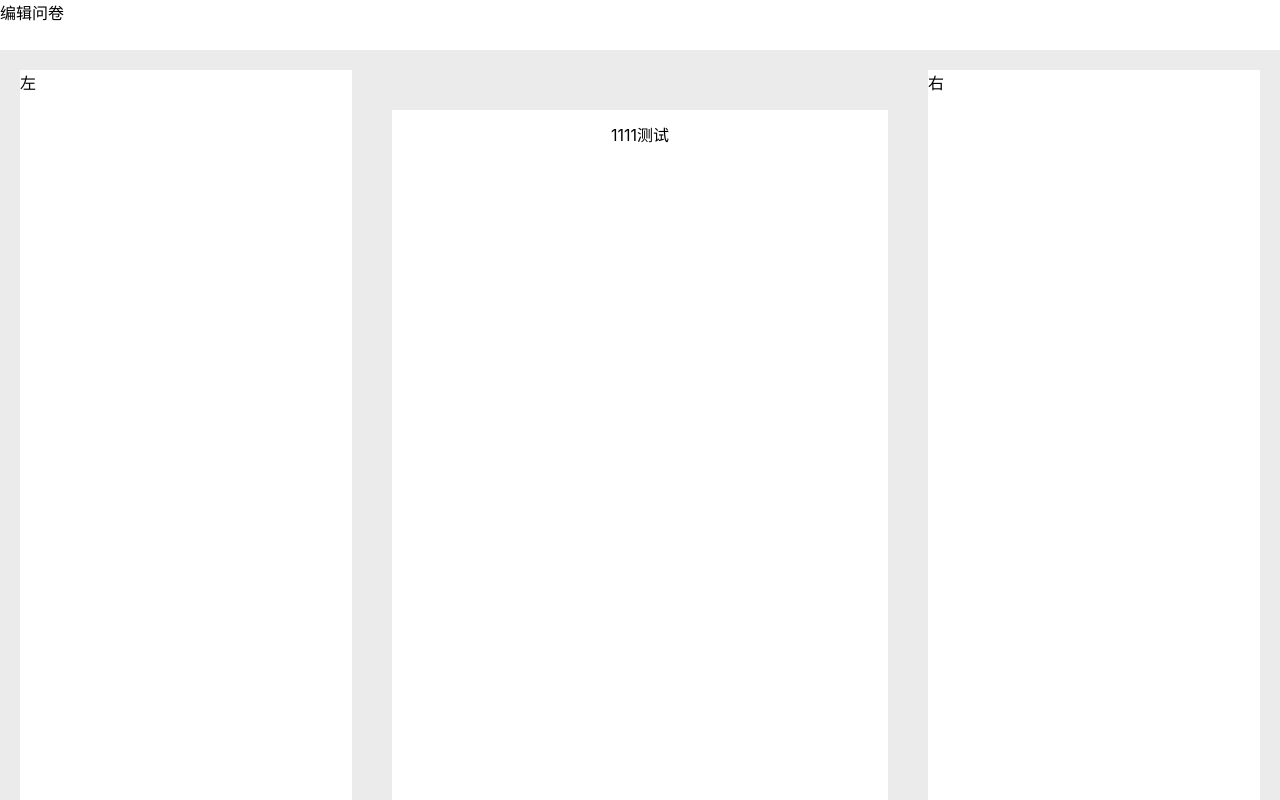
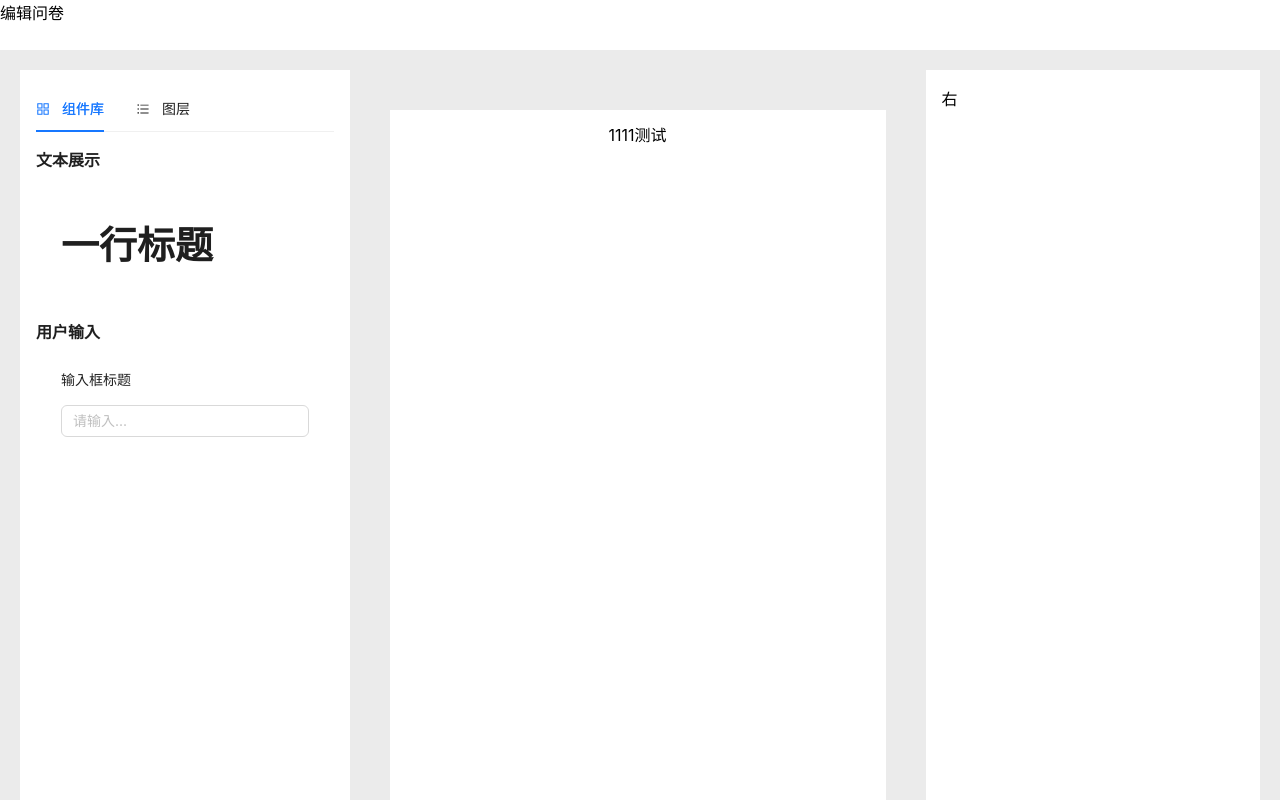
Before and after one commit to Dobby114/wenjuanxing-fe, a React (Create React App) app: page /question/edit/1 in a window 1280 px wide. Built offline with nearby package versions, Linux system fonts and the light colour scheme; no server answers.

Commit message:
feat: 编辑页面左侧布局 组件库分组展示

```diff
--- a/src/components/QuestionComponents/index.ts
+++ b/src/components/QuestionComponents/index.ts
@@ -18,7 +18,19 @@ const componentConfigList: componentConfigType[] = [
   questionTitleConfig as componentConfigType,
   questionInputConfig as componentConfigType,
 ];
-
+// 组件分组
+export const componentGroupConfig = [
+  {
+    groupId: 'show',
+    groupName: '文本展示',
+    componentList: [questionTitleConfig],
+  },
+  {
+    groupId: 'input',
+    groupName: '用户输入',
+    componentList: [questionInputConfig],
+  },
+];
 // 页面通过匹配type来获取组件
 export function getComponentConfigByType(type: string) {
   return componentConfigList.find((item: componentConfigType) => item.type === type);
--- a/src/pages/question/Edit/EditCanvas.tsx
+++ b/src/pages/question/Edit/EditCanvas.tsx
@@ -10,7 +10,7 @@ import { useDispatch } from 'react-redux';
 interface propsType {
   loading: boolean;
 }
-function getComponent(componentItem: componentInfoType) {
+function genComponent(componentItem: componentInfoType) {
   const { type, props } = componentItem;
   const componentConfig = getComponentConfigByType(type);
   if (componentConfig) {
@@ -52,7 +52,7 @@ const EditCanvas: FC<propsType> = ({ loading }) => {
               handleChangeSelect(e, fe_id);
             }}
           >
-            <div className={styles.component}>{getComponent(componentItem)}</div>
+            <div className={styles.component}>{genComponent(componentItem)}</div>
           </div>
         );
       })}
--- /dev/null
+++ b/src/pages/question/Edit/LeftPanel.tsx
@@ -0,0 +1,19 @@
+import React, { FC } from 'react';
+import { AppstoreOutlined, BarsOutlined } from '@ant-design/icons';
+import { Tabs } from 'antd';
+import Lib from './Lib';
+
+const LeftPanel: FC = () => {
+  const tabItems = [
+    {
+      key: 'componentLib',
+      label: '组件库',
+      icon: <AppstoreOutlined />,
+      children: <Lib />,
+    },
+    { key: 'layer', label: '图层', icon: <BarsOutlined />, children: <div>图层</div> },
+  ];
+  return <Tabs defaultActiveKey="componentLib" items={tabItems} />;
+};
+
+export default LeftPanel;
--- /dev/null
+++ b/src/pages/question/Edit/Lib.module.scss
@@ -0,0 +1,14 @@
+
+.wrapper{
+    margin: 12px;
+    border:1px solid #fff;
+    padding: 12px;
+    border-radius: 3px;
+    cursor: pointer;
+    &:hover{
+        border-color: #d9d9d9;
+    }
+}
+.component{
+    pointer-events: none;   //屏蔽鼠标行为！！！！
+}
--- /dev/null
+++ b/src/pages/question/Edit/Lib.tsx
@@ -0,0 +1,35 @@
+import React, { FC } from 'react';
+import { Typography } from 'antd';
+import { componentConfigType, componentGroupConfig } from '../../../components/QuestionComponents';
+import styles from './Lib.module.scss';
+
+function genComponent(componentConfig: componentConfigType) {
+  const { Component } = componentConfig;
+  return (
+    <div className={styles.component}>
+      <Component />
+    </div>
+  );
+}
+const Lib: FC = () => {
+  return (
+    <div>
+      {componentGroupConfig.map((item, index) => {
+        const { Title } = Typography;
+        const { groupId, groupName, componentList } = item;
+        return (
+          <div key={groupId}>
+            <Title level={5} style={{ marginTop: index > 0 ? '20px' : 0 }}>
+              {groupName}
+            </Title>
+            <div className={styles.wrapper}>
+              {componentList.map(item => genComponent(item as componentConfigType))}
+            </div>
+          </div>
+        );
+      })}
+    </div>
+  );
+};
+
+export default Lib;
--- a/src/pages/question/Edit/index.module.scss
+++ b/src/pages/question/Edit/index.module.scss
@@ -15,8 +15,9 @@
         background-color: rgba(0,0,0,0.08);
         padding:20px 20px 0 20px;
         .left{
-            flex: auto;
+            width: 24%;
             background-color: #fff;
+            padding: 16px;
             // width: 300px;
         }
         .main{
@@ -39,6 +40,7 @@
         .right{
             flex: auto;
             background-color: #fff;
+            padding: 16px;
             // width: 300px;
         }
 
--- a/src/pages/question/Edit/index.tsx
+++ b/src/pages/question/Edit/index.tsx
@@ -9,6 +9,7 @@ import EditCanvas from './EditCanvas';
 import { useLoadQuestionData } from '../../../hooks/useLoadQuestionData';
 import { useDispatch } from 'react-redux';
 import { changeSelectedId } from '../../../store/components';
+import LeftPanel from './LeftPanel';
 const Edit: FC = () => {
   // const { id } = useParams();
   // 竟然真的可以实现数据函数传过来的数据都是动态变化的？！！！
@@ -23,7 +24,9 @@ const Edit: FC = () => {
     <div className={styles.container}>
       <div className={styles.header}>编辑问卷</div>
       <div className={styles.content}>
-        <div className={styles.left}>左</div>
+        <div className={styles.left}>
+          <LeftPanel />
+        </div>
         <div className={styles.main} onClick={handleClearSelect}>
           <div className={styles.wrapper}>
             <div className={styles.title}>1111测试</div>
```
